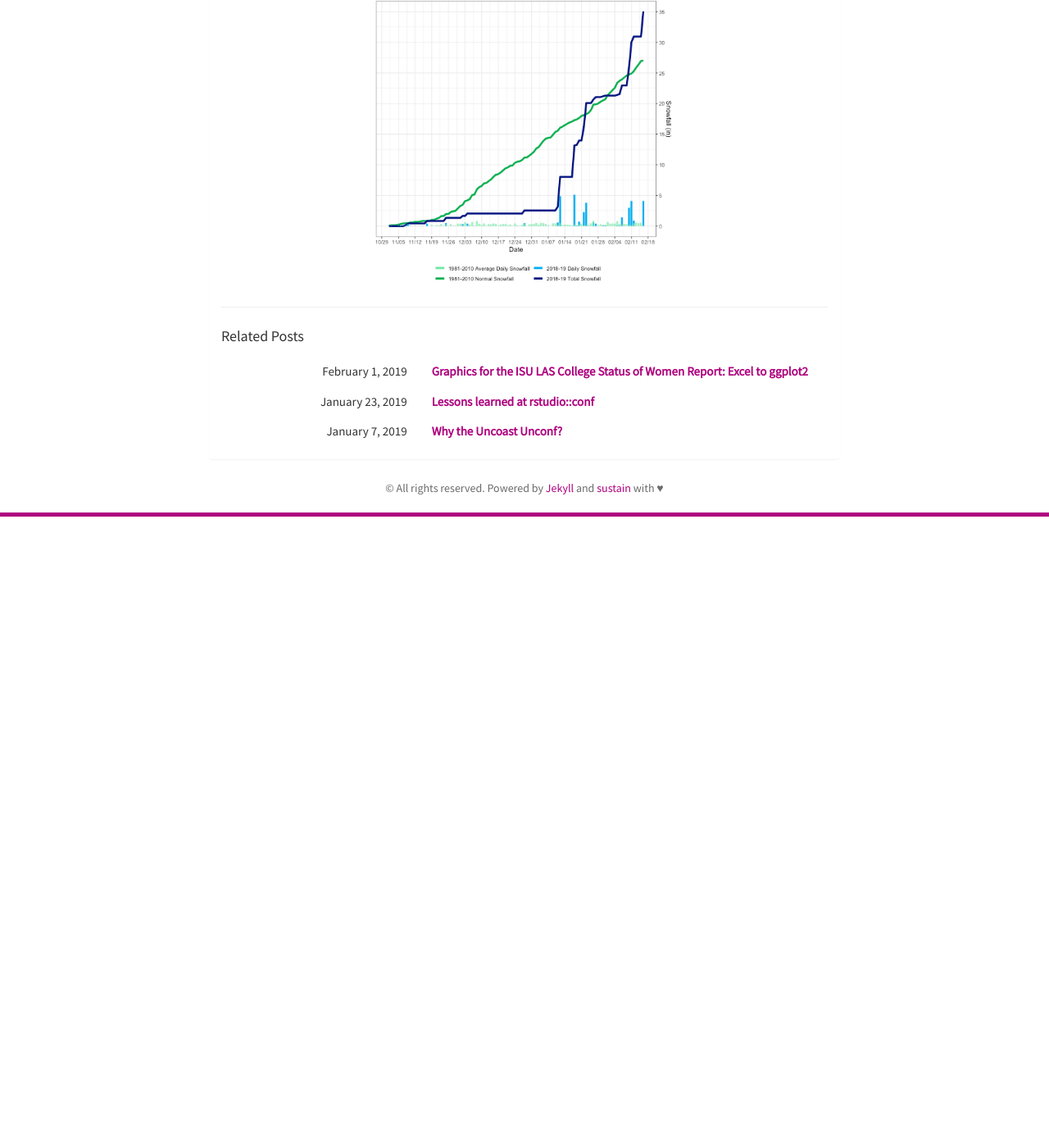
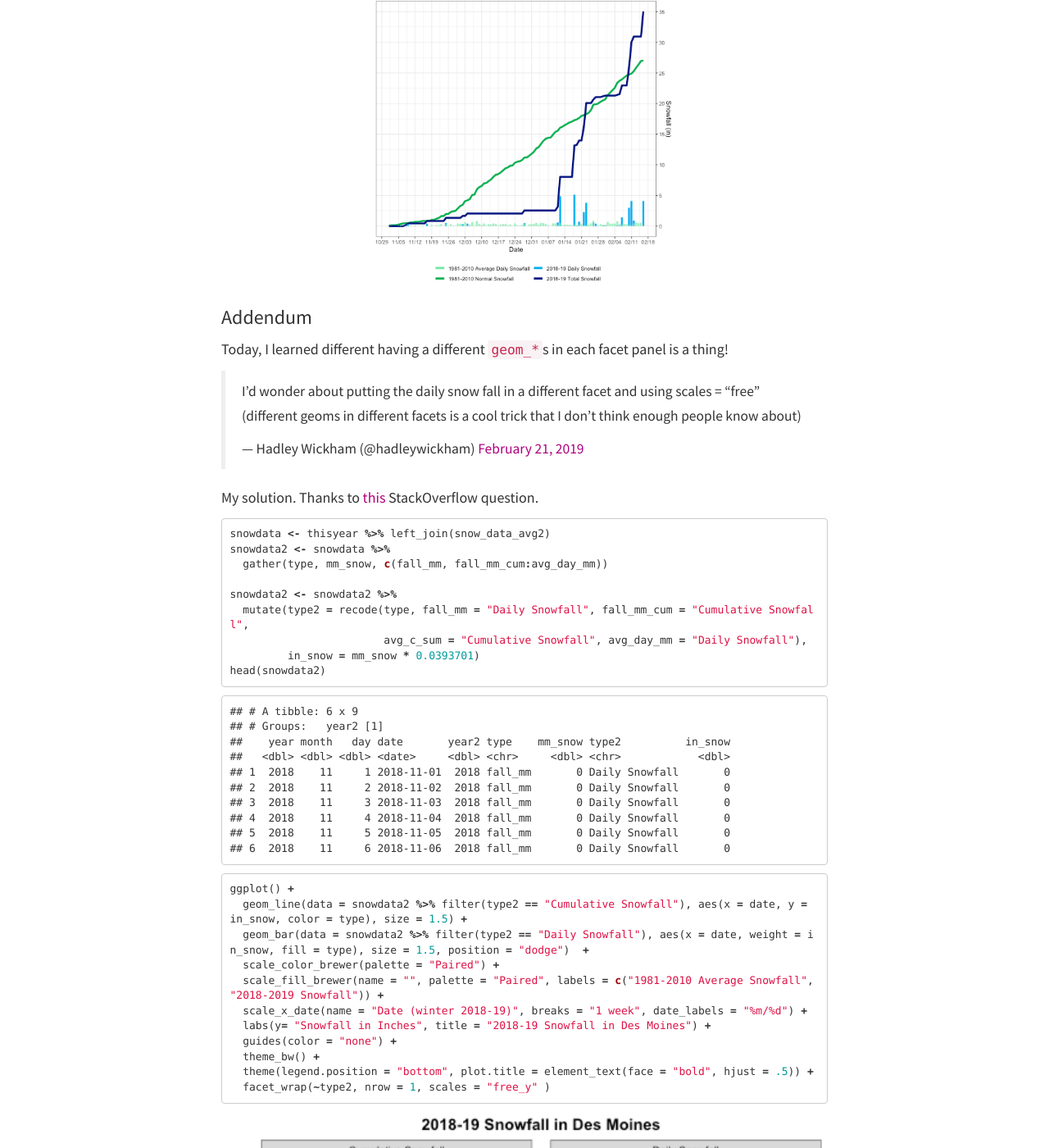
Before and after one commit to sctyner/sctyner.github.io, a Jekyll site: the page built from _posts/2019-02-18-redoing-graphs.md, in a window 1280 px wide and 1400 px high, scrolled down 6859 px. Shown: the whole window at 82% size. Built offline with Jekyll 4.4.1, drawn with Linux system fonts in a browser that asks for light colours; nearby versions of some CDN libraries; comment, search, counter and statistics services are not loaded; before the commit the page ends 7489 px from its top, so only the background shows below that.

Commit message:
add different geoms in each facet example

````diff
--- a/_posts/2019-02-18-redoing-graphs.md
+++ b/_posts/2019-02-18-redoing-graphs.md
@@ -309,3 +309,56 @@
 So, what do you think?
 
 <img src="/../static/img/nwsplot.png" title="plot of chunk sidebyside" alt="plot of chunk sidebyside" width="50%" style="display: block; margin: auto;" /><img src="/figure/source/2019-02-18-redoing-graphs/sidebyside-2.png" title="plot of chunk sidebyside" alt="plot of chunk sidebyside" width="50%" style="display: block; margin: auto;" />
+
+
+### Addendum
+
+Today, I learned different having a different `geom_*`s in each facet panel is a thing!
+
+<blockquote class="twitter-tweet" data-partner="tweetdeck"><p lang="en" dir="ltr">I’d wonder about putting the daily snow fall in a different facet and using scales = “free” (different geoms in different facets is a cool trick that I don’t think enough people know about)</p>&mdash; Hadley Wickham (@hadleywickham) <a href="https://twitter.com/hadleywickham/status/1098581656997425154?ref_src=twsrc%5Etfw">February 21, 2019</a></blockquote>
+<script async src="https://platform.twitter.com/widgets.js" charset="utf-8"></script>
+
+
+My solution. Thanks to [this](https://stackoverflow.com/questions/7903972/can-you-specify-different-geoms-for-different-facets-in-a-ggplot) StackOverflow question.
+
+
+```r
+snowdata <- thisyear %>% left_join(snow_data_avg2)
+snowdata2 <- snowdata %>%
+  gather(type, mm_snow, c(fall_mm, fall_mm_cum:avg_day_mm))
+
+snowdata2 <- snowdata2 %>%
+  mutate(type2 = recode(type, fall_mm = "Daily Snowfall", fall_mm_cum = "Cumulative Snowfall",
+                        avg_c_sum = "Cumulative Snowfall", avg_day_mm = "Daily Snowfall"),
+         in_snow = mm_snow * 0.0393701)
+head(snowdata2)
+```
+
+```
+## # A tibble: 6 x 9
+## # Groups:   year2 [1]
+##    year month   day date       year2 type    mm_snow type2          in_snow
+##   <dbl> <dbl> <dbl> <date>     <dbl> <chr>     <dbl> <chr>            <dbl>
+## 1  2018    11     1 2018-11-01  2018 fall_mm       0 Daily Snowfall       0
+## 2  2018    11     2 2018-11-02  2018 fall_mm       0 Daily Snowfall       0
+## 3  2018    11     3 2018-11-03  2018 fall_mm       0 Daily Snowfall       0
+## 4  2018    11     4 2018-11-04  2018 fall_mm       0 Daily Snowfall       0
+## 5  2018    11     5 2018-11-05  2018 fall_mm       0 Daily Snowfall       0
+## 6  2018    11     6 2018-11-06  2018 fall_mm       0 Daily Snowfall       0
+```
+
+```r
+ggplot() +
+  geom_line(data = snowdata2 %>% filter(type2 == "Cumulative Snowfall"), aes(x = date, y = in_snow, color = type), size = 1.5) +
+  geom_bar(data = snowdata2 %>% filter(type2 == "Daily Snowfall"), aes(x = date, weight = in_snow, fill = type), size = 1.5, position = "dodge")  +
+  scale_color_brewer(palette = "Paired") +
+  scale_fill_brewer(name = "", palette = "Paired", labels = c("1981-2010 Average Snowfall", "2018-2019 Snowfall")) +
+  scale_x_date(name = "Date (winter 2018-19)", breaks = "1 week", date_labels = "%m/%d") +
+  labs(y= "Snowfall in Inches", title = "2018-19 Snowfall in Des Moines") +
+  guides(color = "none") +
+  theme_bw() +
+  theme(legend.position = "bottom", plot.title = element_text(face = "bold", hjust = .5)) +
+  facet_wrap(~type2, nrow = 1, scales = "free_y" )
+```
+
+<img src="/figure/source/2019-02-18-redoing-graphs/facetgeoms-1.png" title="plot of chunk facetgeoms" alt="plot of chunk facetgeoms" width="100%" />
````
Also changed, not shown: _source/2019-02-18-redoing-graphs.Rmd (+36 -0 lines), figure/source/2019-02-18-redoing-graphs/facetgeoms-1.png (added).
